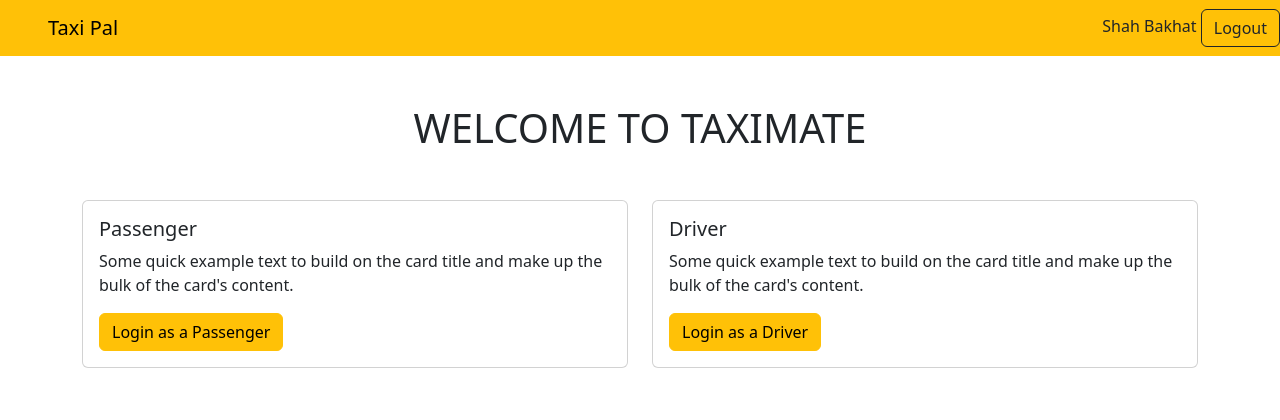
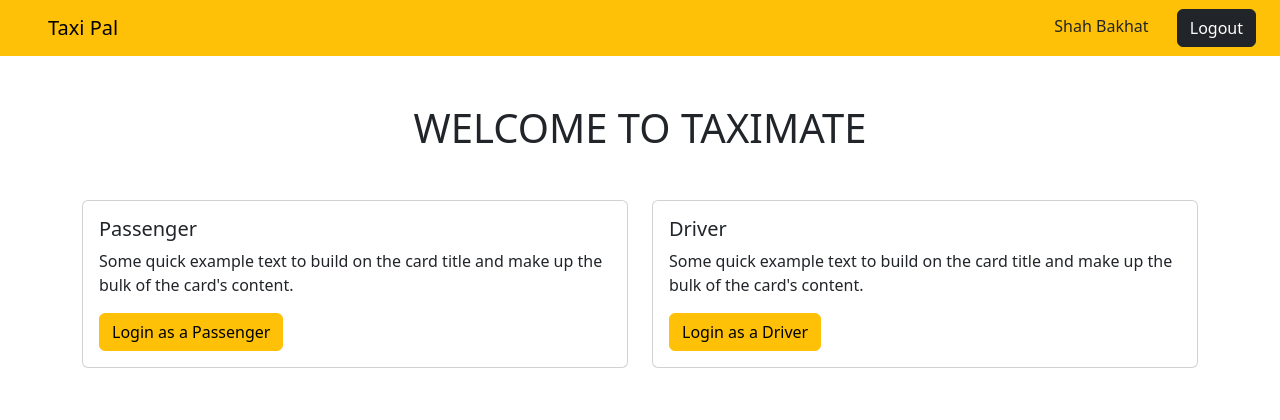
Before and after one commit to shahbakhat/Taksy, a Django app: page / in a window 1280 px wide. Shown: the top 420 px of the page. Run offline with Django 3.2, Linux system fonts and the light colour scheme; a user stored in the database is signed in; some libraries are stand-ins or nearby versions.

Commit message:
fixed margin fro username name logut button

```diff
--- a/core/templates/base.html
+++ b/core/templates/base.html
@@ -11,16 +11,13 @@
 </head>
 
 <body>
-      <nav id="navbar-container"  class="navbar navbar-light{% if not request.user.is_authenticated %} navbar-expand-lg {% endif %} bg-warning">
+      <nav id="navbar-container"  class="navbar  navbar-light{% if not request.user.is_authenticated %} navbar-expand-xl {% endif %}{% if not request.user.is_authenticated %} navbar-expand-xl {% endif %} bg-warning">
         <a class="navbar-brand ms-5" id="nav-logo" href="/">Taxi Pal</a>
         {% if not request.user.is_authenticated %}
-        <button class="navbar-toggler" type="button" data-bs-toggle="collapse" data-bs-target="#navbarSupportedContent" aria-controls="navbarSupportedContent" aria-expanded="false" aria-label="Toggle navigation">
-        <span class="navbar-toggler-icon"></span>
-        </button>
-   {% else %}
+        {% else %}
          <form action="form-inline">
-            <span class="mr-8">{{ request.user.get_full_name|title }}</span>
-            <a href="/logout" class="btn btn-outline-dark ">Logout</a>
+            <span class="me-4">{{ request.user.get_full_name|title }}</span>
+            <a href="/logout" class="btn me-4 btn-dark">Logout</a>
          </form>
    {% endif %}
       </nav>
```
Also changed, not shown: db.sqlite3.
